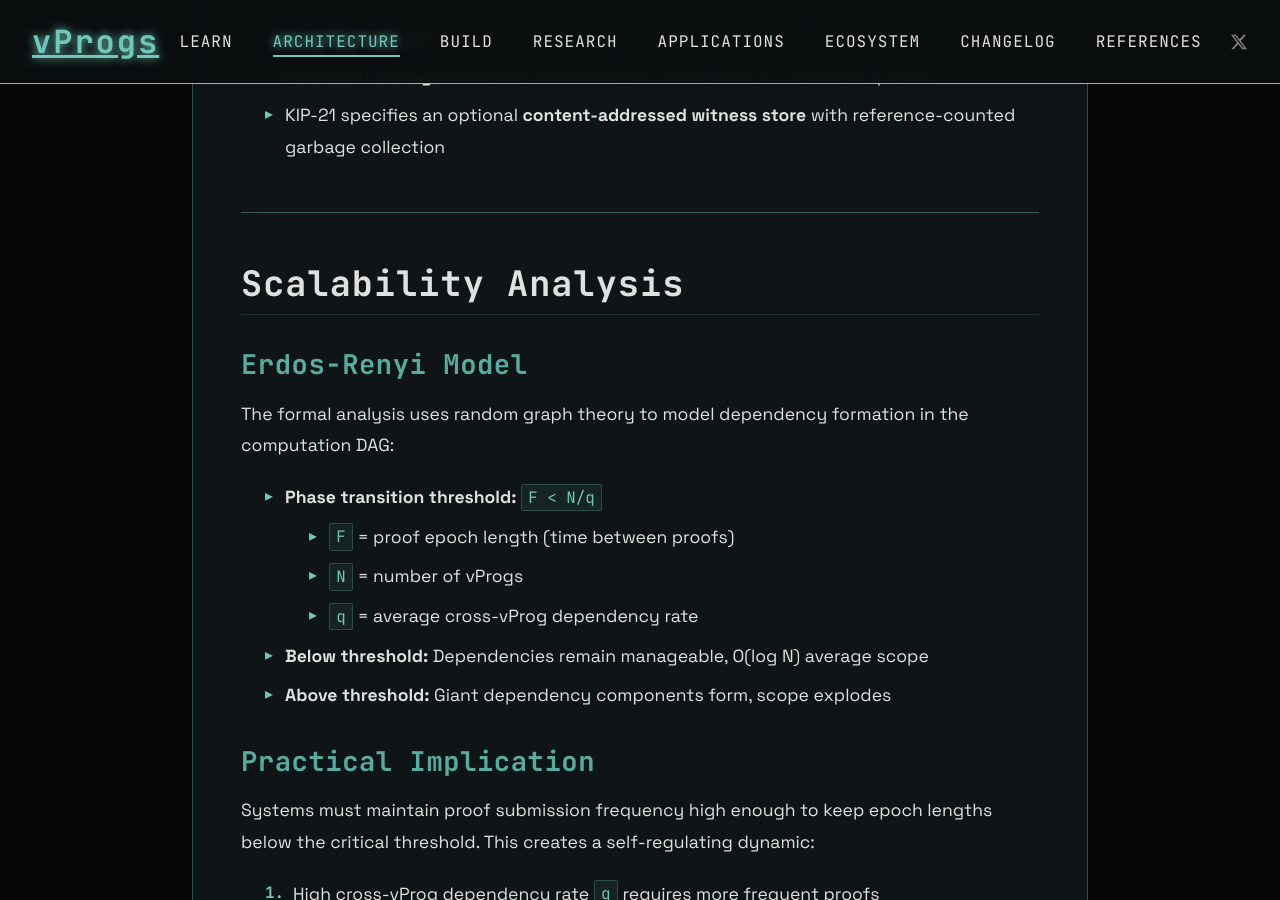
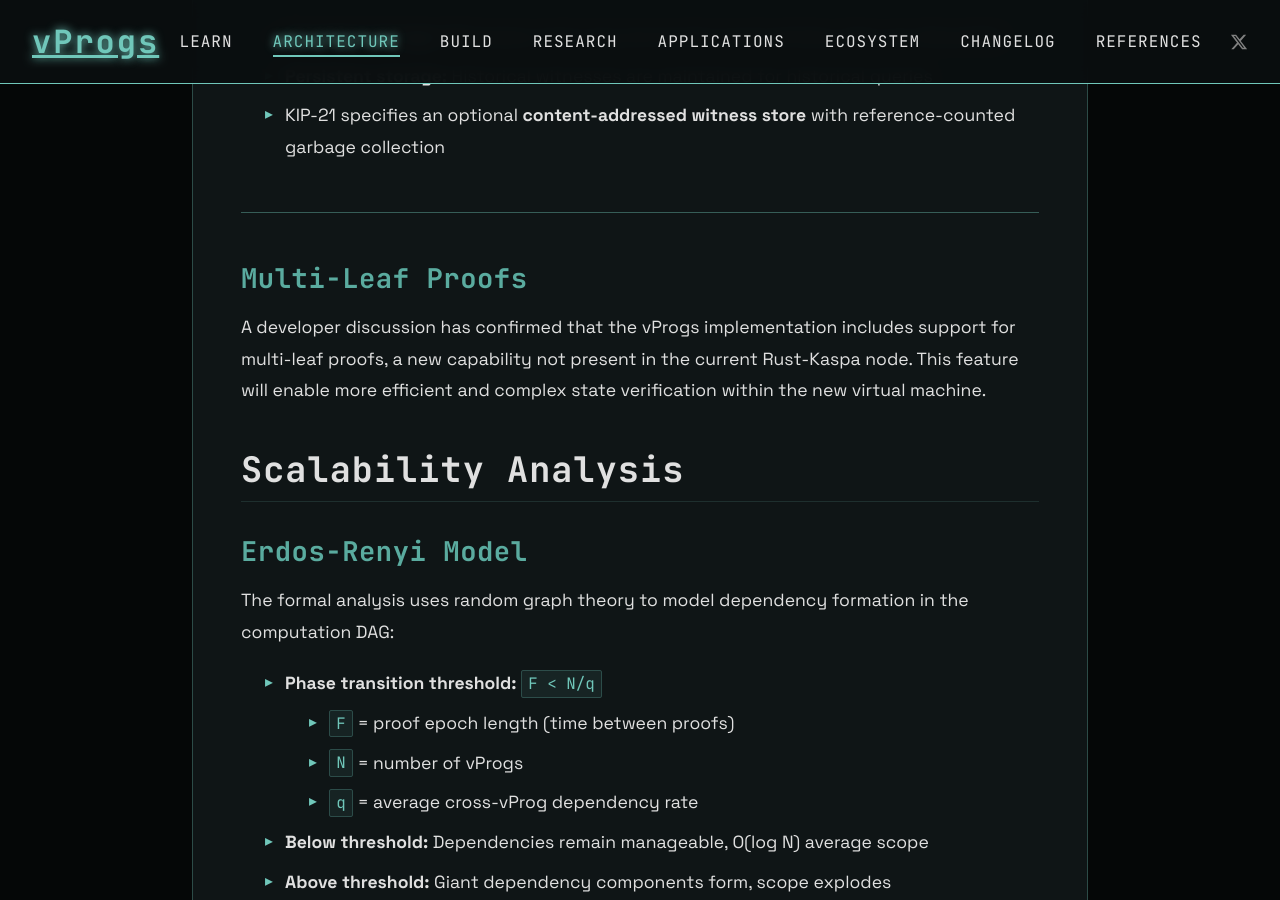
Before and after one commit to creative-inference/vprogs.xyz, a Jekyll site: the page built from architecture/execution-model.md, in a window 1280 px wide and 900 px high, scrolled down 9686 px. Built offline with Jekyll 4.4.1, drawn with Linux system fonts in a browser that asks for light colours.

Commit message:
Add multi-leaf proofs capability to execution model [auto]

```diff
--- a/architecture/execution-model.md
+++ b/architecture/execution-model.md
@@ -283,6 +283,12 @@ An open design question is the storage convention for witnesses:
 
 ---
 
+
+
+### Multi-Leaf Proofs
+
+A developer discussion has confirmed that the vProgs implementation includes support for multi-leaf proofs, a new capability not present in the current Rust-Kaspa node. This feature will enable more efficient and complex state verification within the new virtual machine.
+
 ## Scalability Analysis
 
 ### Erdos-Renyi Model
```
